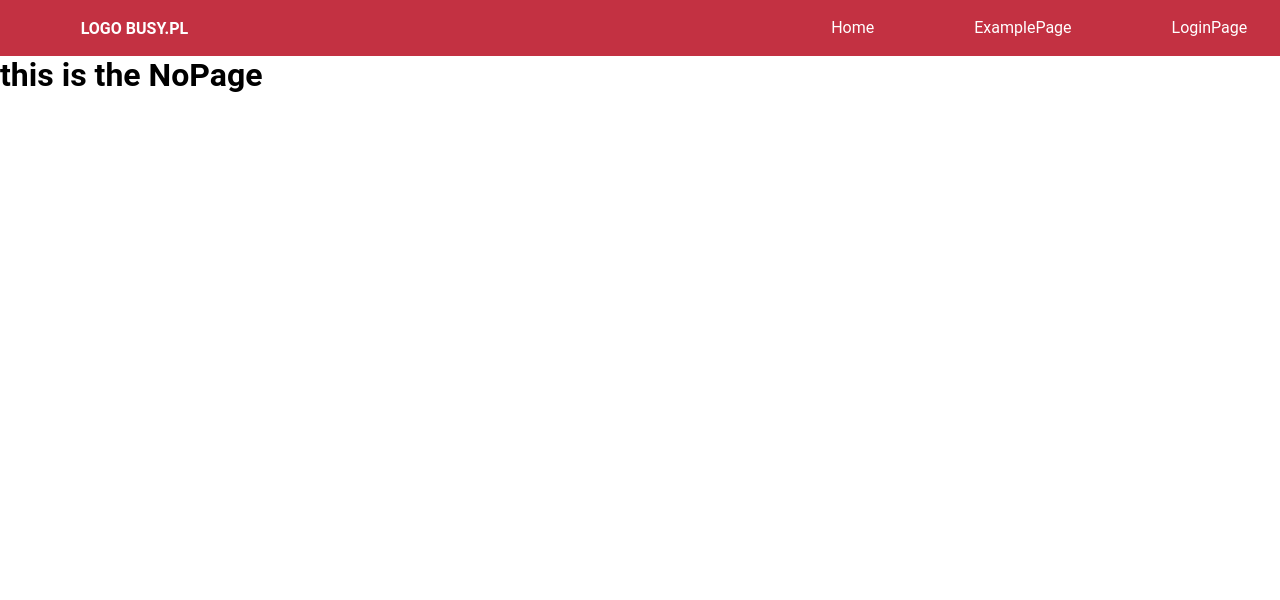
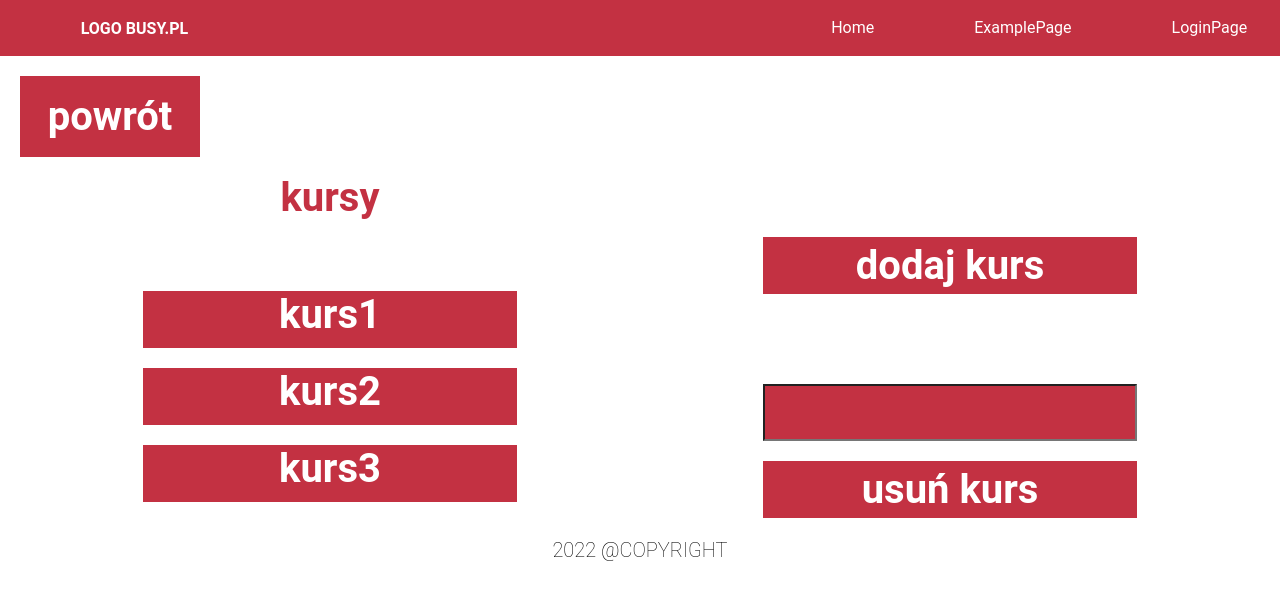
Before and after one commit to ezivex/2022_BD2_S12_STRZALEK, a React (Create React App) app in the folder komunikacja-react/: page /AdminPanelkurs in a window 1280 px wide. Shown: the top 600 px of the page. Built offline with nearby package versions, Linux system fonts and the light colour scheme.

Commit message:
adminpanel kurs
kursssssssss

```diff
--- a/komunikacja-react/src/App.js
+++ b/komunikacja-react/src/App.js
@@ -16,6 +16,7 @@ import AdminPanellinia2 from './pages/AdminPanellinia2';
 import AdminPanelautobusy from './pages/AdminPanelautobusy';
 import AdminPanelautobusy2 from './pages/AdminPanelautobusy2';
 import AdminPanelautobusy3 from './pages/AdminPanelautobusy3';
+import AdminPanelkurs from './pages/AdminPanelkurs';
 import DispatcherPanel from './pages/DispatcherPanel';
 import PrzystankiPage from './pages/PrzystankiPage';
 import LiniePage from './pages/LiniePage';
@@ -40,6 +41,7 @@ function App() {
         <Route path="AdminPanelautobusy" element={<AdminPanelautobusy />} />
         <Route path="AdminPanelautobusy2" element={<AdminPanelautobusy2 />} />
         <Route path="AdminPanelautobusy3" element={<AdminPanelautobusy3 />} />
+        <Route path="AdminPanelkurs" element={<AdminPanelkurs />} />
         <Route path="DispatcherPanel" element={<DispatcherPanel />} />
         <Route path="LoginPage" element={<LoginPage />} />
         <Route path="*" element={<NoPage />} />
--- a/komunikacja-react/src/index.css
+++ b/komunikacja-react/src/index.css
@@ -1129,7 +1129,111 @@ End - AdminMainPage
 }
  /*End - AdminPanelautobusy3*/
 
+/*AdminPanelkurs:*/
+.containerAdminPanelkurs{
+  background-color: #ffffff;
+  padding: 20px;
+  margin: 0 auto;
+  display: flex;
+  flex-wrap: wrap;
+  justify-content: center;
+  flex-direction: column;
+  height: 100%;
+}
+.powrotAdminPanelkurs{
+  display: flex;
+  justify-content: flex-start;
+  align-content: center;
+}
+.przyciskpowrotAdminPanelkurs{
+  height: 81px;
+  width: 180px;
+  background-color: #C33142;
+  color: #FFFFFF;
+  font-size: 40px;
+  font-weight: bolder;
+  border: none;
+}
+.powrotAdminPanelkurs a{
+  text-decoration: none;
+}
+.stronaAdminPanelkurs{
+  display: flex;
+  flex-direction: row;
+  align-items: center;
+  justify-content: space-around;
 
+}
+.listakursowAdminPanelkurs{
+  display: flex;
+  flex-direction: column;
+  align-items: center;
+}
+.kurstytulAdminPanelkurs{
+  margin-bottom: 70px;
+  color: #C33142;
+  font-size: 40px;
+  font-weight: bolder;
+}
+.ulkursyAdminPanelkurs{
+  list-style: none;
+  display: flex;
+  flex-direction: column;
+  padding: 0;
+}
+.ulkursyAdminPanelkurs a{
+  text-decoration: none;
+}
+.likursyAdminPanelkurs{
+  margin-bottom: 20px;
+  padding-top: auto;
+  text-align: center;
+  background-color:#C33142;
+  color: #FFFFFF;
+  height: 57px;
+  width: 374px;
+  font-size: 40px;
+  font-weight: bolder;
+}
+.dodajkursAdminPanelkurs{
+  display: flex;
+  flex-direction: column;
+  align-items: center;
+}
+.inputAdminPanelkurs{
+  background-color:#FFFFFF;
+  color: #C33142;
+  width: 270px;
+  height: 81px;
+  margin-top: 70px;
+}
+.dodAdminPanelkurs{
+  background-color:#C33142;
+  color: #ffffff;
+  border: none;
+  width: 374px;
+  height: 124px;
+  margin-top: 80px;
+}
+.usuAdminPanelkurs{
+  background-color:#C33142;
+  color: #ffffff;
+  border: none;
+  width: 374px;
+  height: 124px;
+}
+.inputAdminPanelkurs, .dodAdminPanelkurs, .usuAdminPanelkurs{
+  margin-bottom: 20px;
+  padding-top: auto;
+  text-align: center;
+  background-color:#C33142;
+  color: #FFFFFF;
+  height: 57px;
+  width: 374px;
+  font-size: 40px;
+  font-weight: bolder;
+}
+ /*End - AdminPanelkurs*/
 
 
 /* |||||||||||||||||||||||||||||||||||||||||||||||||||||||||||||||||||||||||||||||||||||||||||||||||||||||||||||||||||||||||||||||||||||||||||||||||||||||||||
--- a/komunikacja-react/src/pages/AdminPanel.jsx
+++ b/komunikacja-react/src/pages/AdminPanel.jsx
@@ -15,7 +15,9 @@ function AdminPanel() {
                 <Link to="/AdminPanelautobusy">
                     <button className="przyciskAdminPanel">ZARZĄDZANIE AUTOBUSAMI</button>
                 </Link>
-                <button className="przyciskAdminPanel">ZARZĄDZANIE KURSAMI</button>
+                <Link to="/AdminPanelkurs">
+                    <button className="przyciskAdminPanel">ZARZĄDZANIE KURSAMI</button>
+                </Link>
                 <Link to="/AdminPanelprzyst">
                     <button className="przyciskAdminPanel">ZARZĄDZANIE PRZYSTANKAMI</button>
                 </Link>
--- /dev/null
+++ b/komunikacja-react/src/pages/AdminPanelkurs.jsx
@@ -0,0 +1,36 @@
+import React from 'react';
+import {Link } from "react-router-dom";
+function AdminPanelkurs() {
+    return (
+        <div className="containerAdminPanelkurs">
+            <div className="powrotAdminPanelkurs">
+                <Link to="/AdminPanel">
+                    <button className="przyciskpowrotAdminPanelkurs">powrót</button>
+                </Link>
+            </div>
+            <div className="stronaAdminPanelkurs">
+                <div className="listakursowAdminPanelkurs">
+                    <p className="kurstytulAdminPanelkurs">kursy</p>
+                    <ul className="ulkursyAdminPanelkurs">
+                        <Link to="/AdminPanelkurs2">
+                            <li className="likursyAdminPanelkurs">kurs1</li>
+                        </Link>
+                        <li className="likursyAdminPanelkurs">kurs2</li>
+                        <li className="likursyAdminPanelkurs">kurs3</li>
+                    </ul>
+                </div>
+                <div className="dodajkursAdminPanelkurs">
+                    <Link to="/AdminPanelkurs3">
+                        <button className="dodAdminPanelkurs">dodaj kurs</button>
+                    </Link>
+                    <input className="inputAdminPanelkurs"></input>
+                    <button className="usuAdminPanelkurs">usuń kurs</button>
+                </div>
+            </div>
+            <div className="stopkaAdminPanel">
+                <p className="copyrightAdminPanel">2022 @COPYRIGHT</p>
+            </div>
+        </div>
+    );
+}
+export default AdminPanelkurs;
```
